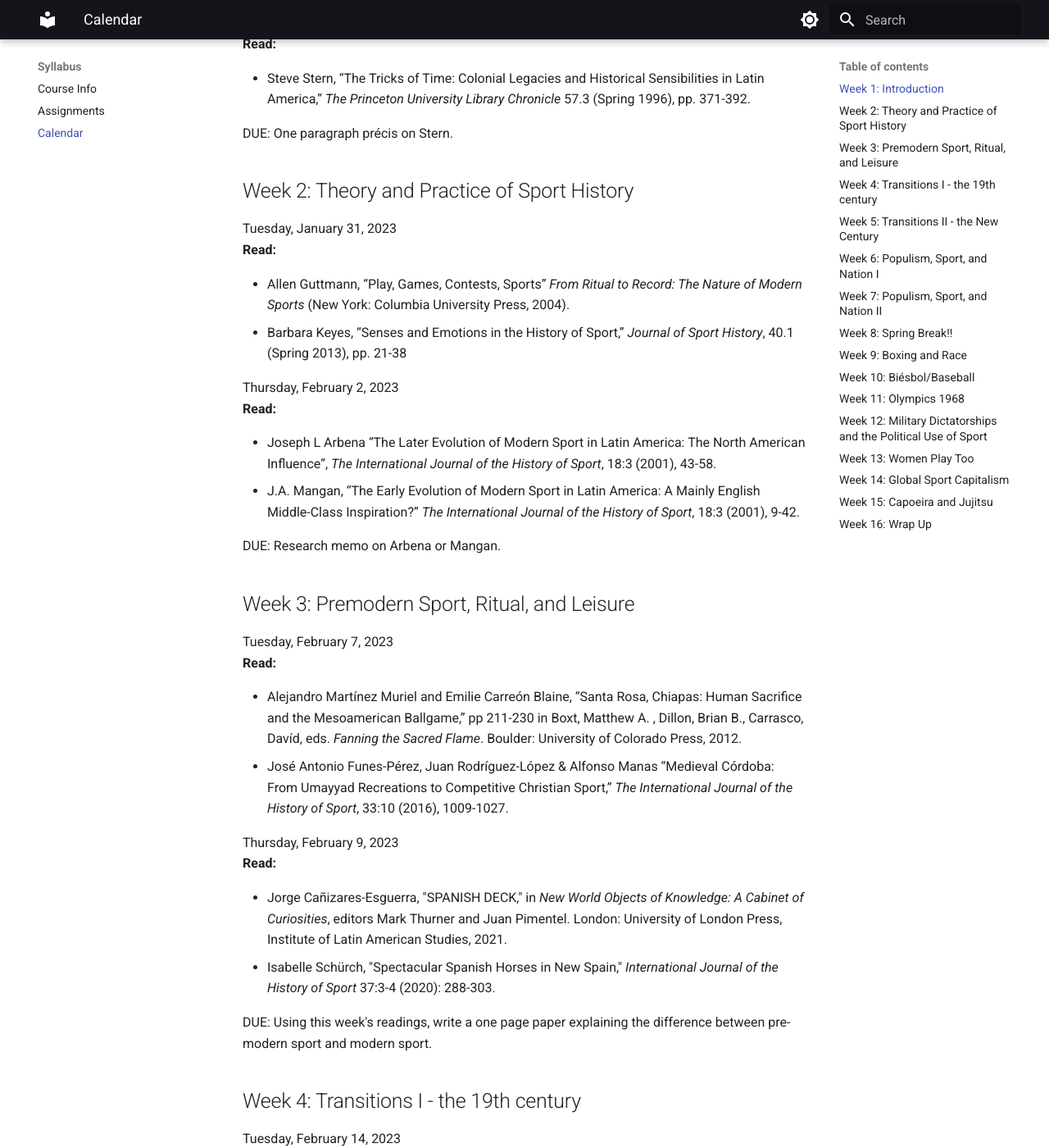
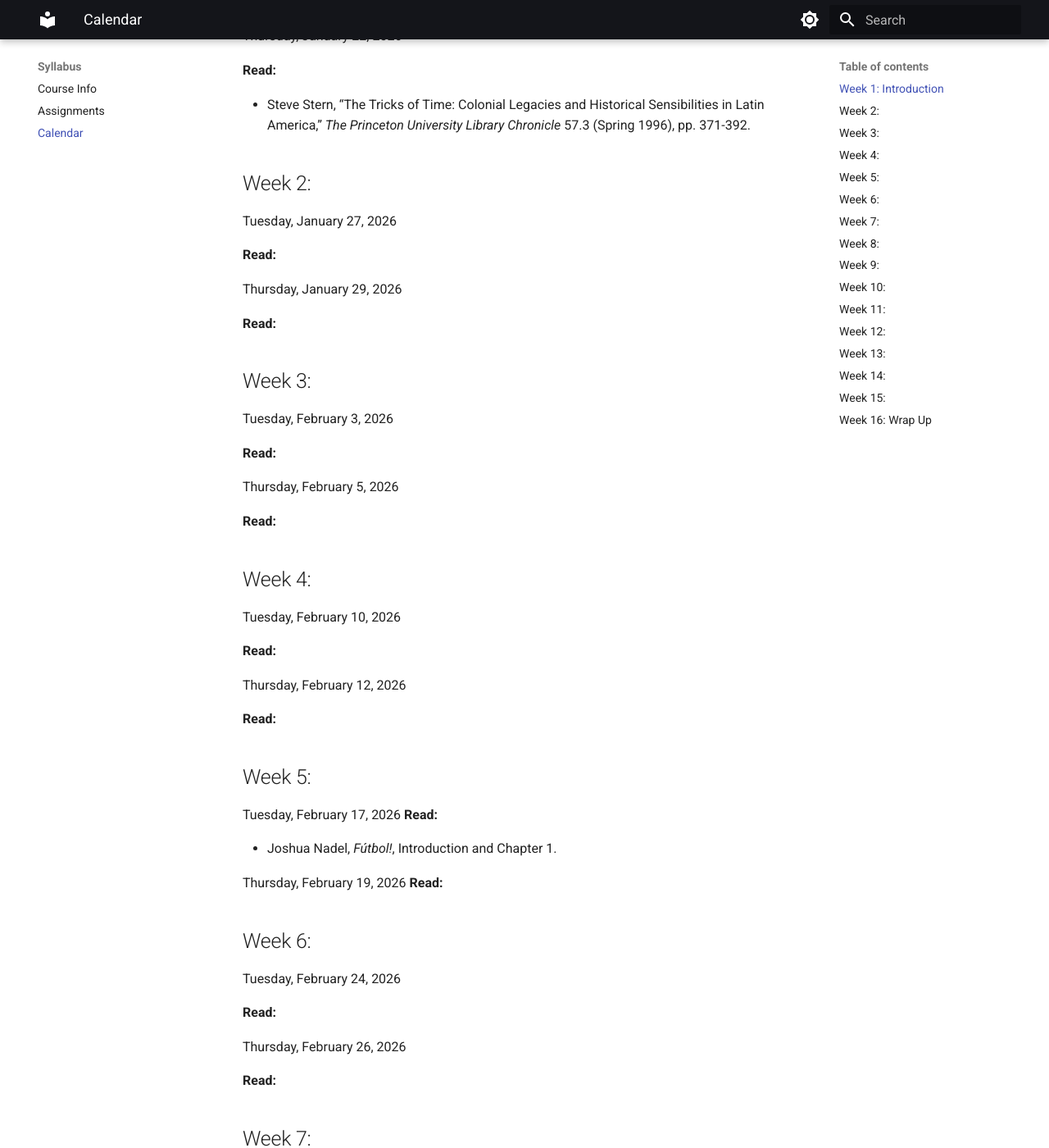
Before and after one commit to chadblack/361S2026, an MkDocs documentation site: the page built from docs/calendar.md, in a window 1280 px wide and 1400 px high, scrolled down 356 px. Shown: the whole window at 82% size. Built offline with MkDocs 1.6.1 and Material for MkDocs 9.7.7, drawn with Linux system fonts in a browser that asks for light colours; some of the changed text lies outside the part shown.

Commit message:
fixing dates

```diff
--- a/docs/calendar.md
+++ b/docs/calendar.md
@@ -4,204 +4,158 @@ title: Calendar
 
 ## Week 1: Introduction
 
-Tuesday, January 24, 2023
+Tuesday, January 20, 2026
+
 **Read:**
 - The whole website. Every word.
 
-Thursday, January 26, 2023
+Thursday, January 22, 2026
+
 **Read:**
 
 - Steve Stern, “The Tricks of Time: Colonial Legacies and Historical Sensibilities in Latin America,” _The Princeton University Library Chronicle_ 57.3 (Spring 1996), pp. 371-392.
 
-DUE: One paragraph précis on Stern.
+## Week 2:
 
-## Week 2: Theory and Practice of Sport History
+Tuesday, January 27, 2026
 
-Tuesday, January 31, 2023
 **Read:**
 
-- Allen Guttmann, “Play, Games, Contests, Sports” _From Ritual to Record: The Nature of Modern Sports_ (New York: Columbia University Press, 2004).
-- Barbara Keyes, “Senses and Emotions in the History of Sport,” _Journal of Sport History_, 40.1 (Spring 2013), pp. 21-38
 
-Thursday, February 2, 2023
+Thursday, January 29, 2026
+
 **Read:**
 
-- Joseph L Arbena “The Later Evolution of Modern Sport in Latin America: The North American Influence”, _The International Journal of the History of Sport_, 18:3 (2001), 43-58.
-- J.A. Mangan, “The Early Evolution of Modern Sport in Latin America: A Mainly English Middle-Class Inspiration?” _The International Journal of the History of Sport_, 18:3 (2001), 9-42.
 
-DUE: Research memo on Arbena or Mangan.
+## Week 3:
 
-## Week 3: Premodern Sport, Ritual, and Leisure
+Tuesday, February 3, 2026
 
-Tuesday, February 7, 2023
 **Read:**
 
-- Alejandro Martínez Muriel and Emilie Carreón Blaine, “Santa Rosa, Chiapas: Human Sacrifice and the Mesoamerican Ballgame,” pp 211-230 in Boxt, Matthew A. , Dillon, Brian B., Carrasco, Davíd, eds. _Fanning the Sacred Flame_. Boulder: University of Colorado Press, 2012.
-- José Antonio Funes-Pérez, Juan Rodríguez-López & Alfonso Manas “Medieval Córdoba: From Umayyad Recreations to Competitive Christian Sport,” _The International Journal of the History of Sport_, 33:10 (2016), 1009-1027.
 
-Thursday, February 9, 2023
+Thursday, February 5, 2026
+
 **Read:**
 
-- Jorge Cañizares-Esguerra, "SPANISH DECK," in *New World Objects of Knowledge: A Cabinet of Curiosities*, editors Mark Thurner and Juan Pimentel. London: University of London Press, Institute of Latin American Studies, 2021.
-- Isabelle Schürch, "Spectacular Spanish Horses in New Spain," *International Journal of the History of Sport* 37:3-4 (2020): 288-303.
 
-DUE: Using this week's readings, write a one page paper explaining the difference between pre-modern sport and modern sport.
+## Week 4:
 
-## Week 4: Transitions I - the 19th century
+Tuesday, February 10, 2026
 
-Tuesday, February 14, 2023
 **Read:**
 
-- Victor Andrade de Melo, "Horses, Bulls, and Bodies: The Formation of the Sport Field in Rio de Janeiro," *Journal of Sport History* 40.3 (Fall 2013): 377-383.
 
-Thursday, February 16, 2023
+Thursday, February 12, 2026
+
 **Read:**
 
-- William Beezley, "Bicycles, Modernization, and Mexico" in Joseph L. Arbena, ed. *Sport and Society in Latin America: Diffusion, Dependency, and the Rise of Mass Culture*. New York: Greenwood Press, 1988.
 
-DUE: Research memo on Beezley.
+## Week 5:
 
-## Week 5: Transitions II - the New Century
-
-Tuesday, February 21, 2023
+Tuesday, February 17, 2026
 **Read:**
 
 - Joshua Nadel, *Fútbol!*, Introduction and Chapter 1.
 
-Thursday, February 23, 2023
+Thursday, February 19, 2026
 **Read:**
 
-- Raanan Rein, “People of the Book or People of the (Foot)Ball? On the Pitch with Fans of Atlanta in Buenos Aires,” in Sheinin, _Sports Culture in Latin American History_.
 
-DUE: **Mexican Sportsman Paper**
+## Week 6:
 
-## Week 6: Populism, Sport, and Nation I
+Tuesday, February 24, 2026
 
-Tuesday, February 28, 2023
 **Read:**
 
-- Gregg P. Bocketti, “Italian Immigrants, Brazilian Football, and the Dilemma of National Identity,” _Journal of Latin American Studies_ 49.2 (May 2008): 275-302.
 
-Thursday, March 2, 2023
+Thursday, February 26, 2026
+
 **Read:**
 
-- Rwany Sibaja, "Anxiety in the Sports Pages: The 'Crises' Narratives of 1950s Argentine Fútbol," *The International Journal of the History of Sport* 37:5-6 (2020): 357-377.
+## Week 7:
 
-DUE: Research memo on Sibaja.
+Tuesday, March 3, 2026
 
-## Week 7: Populism, Sport, and Nation II
-
-Tuesday, March 7, 2023
 **Read:**
 
-- Brenda Elsey, “The Independent Republic of Football: The Politics of Neighborhood Clubs in Santiago, Chile, 1948-1960,” _Journal of Social History_ 42.3 (Spring 2009): 605-630.
 
-Thursday, March 9, 2023
+Thursday, March 5, 2026
+
 **Read:**
 
-- Lindsey Barrett, Colby Leachman, Claire Lockerby, Steven McMullen, Matthew Schorr, Yuriy Veytskin, “The Soccer War,” at _Soccer Politics Pages_, https://sites.duke.edu/wcwp/research-projects/the-soccer-war/ (This is a very well done undergrad project.)
 
-DUE: Research memo on Elsey.
+## Week 8:
 
-## Week 8: Spring Break!!
+Tuesday, March 10, 2026
 
-RESET!
+Thursday, March 12, 2026
 
-## Week 9: Boxing and Race
+## Week 9:
 
-Tuesday, March 21, 2023
+Tuesday, March 17, 2026
+
 **Read:**
 
-- Enver M. Casimir, “Contours of Transnational Contact: Kid Chocolate, Cuba, and the United States in the 1920s and 1930s,” _Journal of Sport History_, 39.3 (2012): 487-506.
+Thursday, March 19, 2026
 
-Thursday, March 23, 2023
+## Week 10:
 
-**NO CLASS**
+Tuesday, March 24, 2026
 
-DUE: Research memo on Casimir.
-
-## Week 10: Biésbol/Baseball
-
-Tuesday, March 28, 2023
 **Read:**
 
-- Roberta Park, “From _La Bomba_ to _Béisbol_: Sport and the Americanization of Puerto Rico, 1898-1950,” _International Journal of the History of Sport_ 28.17 (2011): 2575-2593.
+Thursday, March 26, 2026
 
-Thursday, March 30, 2023
+## Week 11:
 
-- Discussion of Burgos for your book review.
+Tuesday, March 31, 2026
 
-DUE: **Book review**
-
-## Week 11: Olympics 1968
-
-Tuesday, April 4, 2023
 **Read:**
 
-- Eric Zolov, “Showcasing the ‘Land of Tomorrow’: Mexico and the 1968 Olympics,” _The Americas_ 51.2 (2004): 159-188.
 
-Thursday, April 6, 2023
+Thursday, April 2, 2026
+
 **Read:**
 
-- Celeste González Bustamante, “1968 Olympic Dreams and Tlatelolco Nightmares: Imagining and Imaging Modernity on Television,” _Mexican Studies/Estudios Mexicanos_, 26.1 (2010): 1-30.
+## Week 12:
 
-DUE: Drawing on this week's articles, write one page on the impact of media on the 1968 Olympics.
+Tuesday, April 7, 2026
 
-## Week 12: Military Dictatorships and the Political Use of Sport
-
-Tuesday, April 11, 2023
 **Read:**
 
-- Euclides de Freitas Couto “Football, Control and Resistance in the Brazilian Military Dictatorship in the 1970s,” _The International Journal of the History of Sport_ (2014) 31:10, 1267-1277.
 
-
-Thursday, April 13, 2023
+Thursday, April 9, 2026
 **Read:**
 
-- Jennifer L. Schaefer, “Mapping Politics into the Stadium: Political Demonstrations and Soccer Culture in Buenos Aires, Argentina, 1973–74,” _Journal of Sport History_, 44:2 (2017): 193-208.
+## Week 13:
 
-DUE: Research memo on de Freitas Couto.
+Tuesday, April 14, 2026
 
-## Week 13: Women Play Too
-
-Tuesday, April 18, 2023
 **Read:**
 
-* Elsey and Nadal *Futbolera*.
+Thursday, April 16, 2026
 
-Thursday, April 20, 2023
+## Week 14:
 
-DUE: Write a one page response to *Futbolera*.
+Tuesday, April 21, 2026
 
-## Week 14: Global Sport Capitalism
-
-Tuesday, April 25, 2023
 **Read:**
 
- - Tim Walters, "'Another World (Cup) is Possible!': Twenty Theses About Modern Football," in Brenda Elsey and Stanislao G. Pugliese, ed., *Football and the Boundaries of History: Critical Studies in Soccer*, New York: Hofstra Universitiy and Palgrave Macmillan, 2017.
+Thursday, April 23, 2026
 
-Thursday, April 27, 2023
 **Read:**
 
-- Jason R. Old, "Transnational *Surfistas* and the Development of Nicaragua's Emerald Coast," *The International Journal of the History of Sport* 38:8 (2021): 829-848.
+## Week 15:
 
-DUE: Write a one-page response to Walters.
+Tuesday, April 28, 2026
 
-## Week 15: Capoeira and Jujitsu
-
-Tuesday, May 2, 2023
 **Read:**
 
-- Katya Wesolowski, “From ‘Moral Disease’ to ‘National Sport’: Race, Nation, and Capoeira in Brazil,” in Sheinin, _Sports Culture in Latin American History_.
+Thursday, April 30, 2026
 
-Thursday, May 4, 2023
 **Read:**
-
-- José Cairus, "Nationalism, Immigration and Identity: The Gracies and the Making of Brazilian Jiu-Jitsu, 1934-1943," *Marital Arts Studies* 9 (2020): 28-42.
-- Listen to [30 for 30 podcast Season 2 Episode 2](https://30for30podcasts.com/episodes/no-rules-birth-ufc/) on the birth of the UFC.
 
 ## Week 16: Wrap Up
 
-Tuesday, May 9, 2023
-
-**Final Essay and Self Evaluation Due:** May 16th.
+Tuesday, May 5, 2026
```
Also changed, not shown: docs/syllabus.md (+2 -2 lines).
